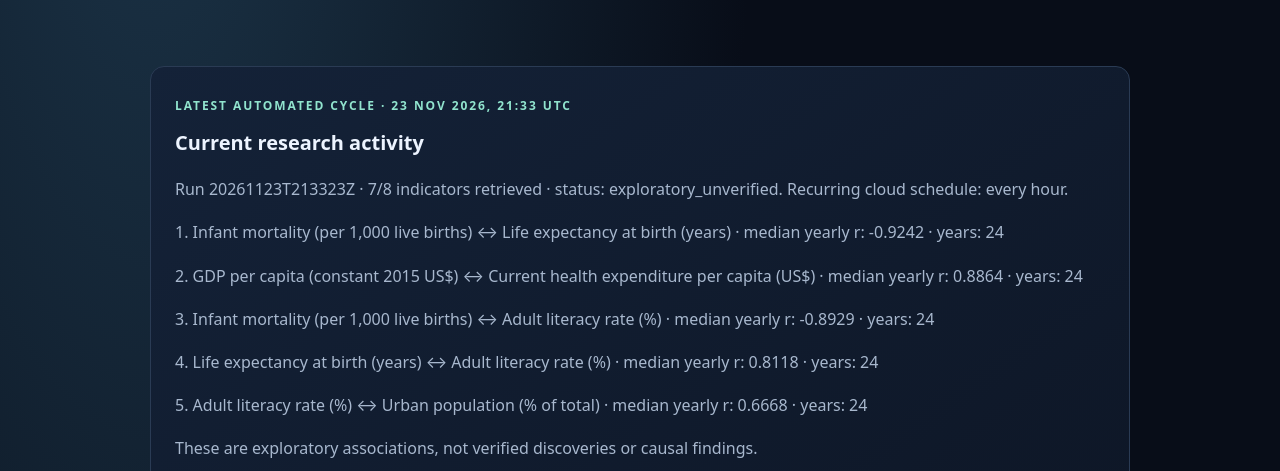
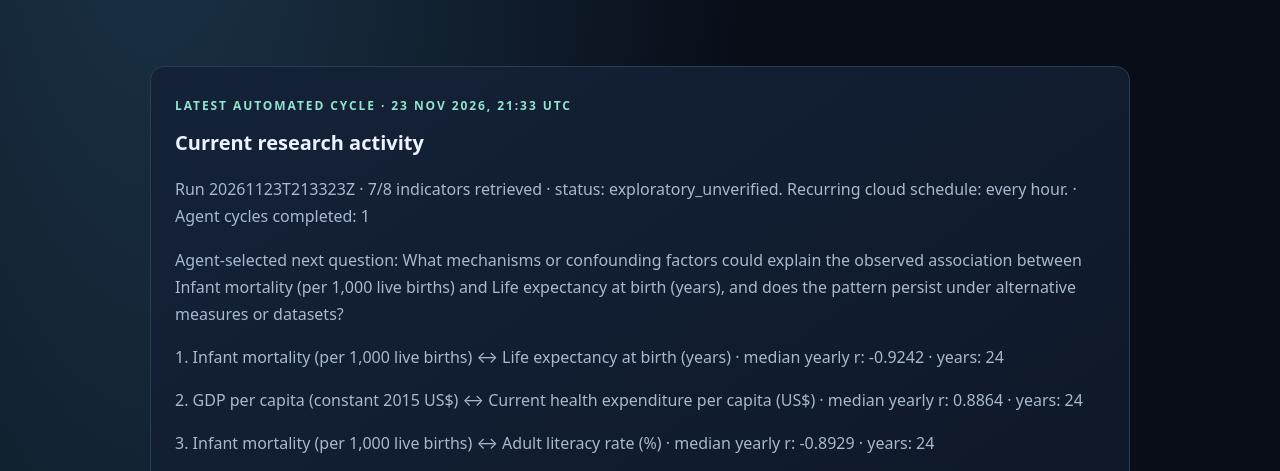
Before and after one commit to Society-X-D/society-x-d.github.io, a plain HTML site: page research.html in a window 1280 px wide. Shown: the part 321-792 px from the top of the page. Drawn offline with Linux system fonts and the light colour scheme.

Commit message:
Show autonomous agent's selected research question on portal

```diff
--- a/research.html
+++ b/research.html
@@ -21,9 +21,14 @@
     const date=data.completed_at?new Date(data.completed_at).toLocaleString("en-GB",{dateStyle:"medium",timeStyle:"short",timeZone:"UTC"})+" UTC":"Timestamp unavailable";
     document.querySelector("#live-cycle small").textContent="Latest automated cycle · "+date;
     meta.textContent="Run "+(data.run_id||"unknown")+" · "+(data.research_scope?.indicators_retrieved??"?")+"/"+(data.research_scope?.indicators_requested??"?")+" indicators retrieved · status: "+(data.status||"unknown")+". Recurring cloud schedule: every hour.";
-    list.replaceChildren();
+    const agent=data.autonomous_agent||{};
+    const plan=agent.research_plan||{};
+    const question=document.createElement("p");
+    question.textContent=plan.research_question?"Agent-selected next question: "+plan.research_question:"No new research question was selected in this cycle.";
+    meta.appendChild(document.createTextNode(" · Agent cycles completed: "+(agent.cycles_completed??0)));
+    list.replaceChildren(question);
     const findings=Array.isArray(data.candidate_discoveries)?data.candidate_discoveries.slice(0,5):[];
-    if(!findings.length){list.textContent="No candidate signals were recorded in this cycle.";}
+    if(!findings.length){const empty=document.createElement("p");empty.textContent="No candidate signals were recorded in this cycle.";list.appendChild(empty);}
     findings.forEach((item,index)=>{
       const p=document.createElement("p");
       const vars=Array.isArray(item.labels)?item.labels.join(" ↔ "):(Array.isArray(item.variables)?item.variables.join(" ↔ "):"Candidate "+(index+1));
```
